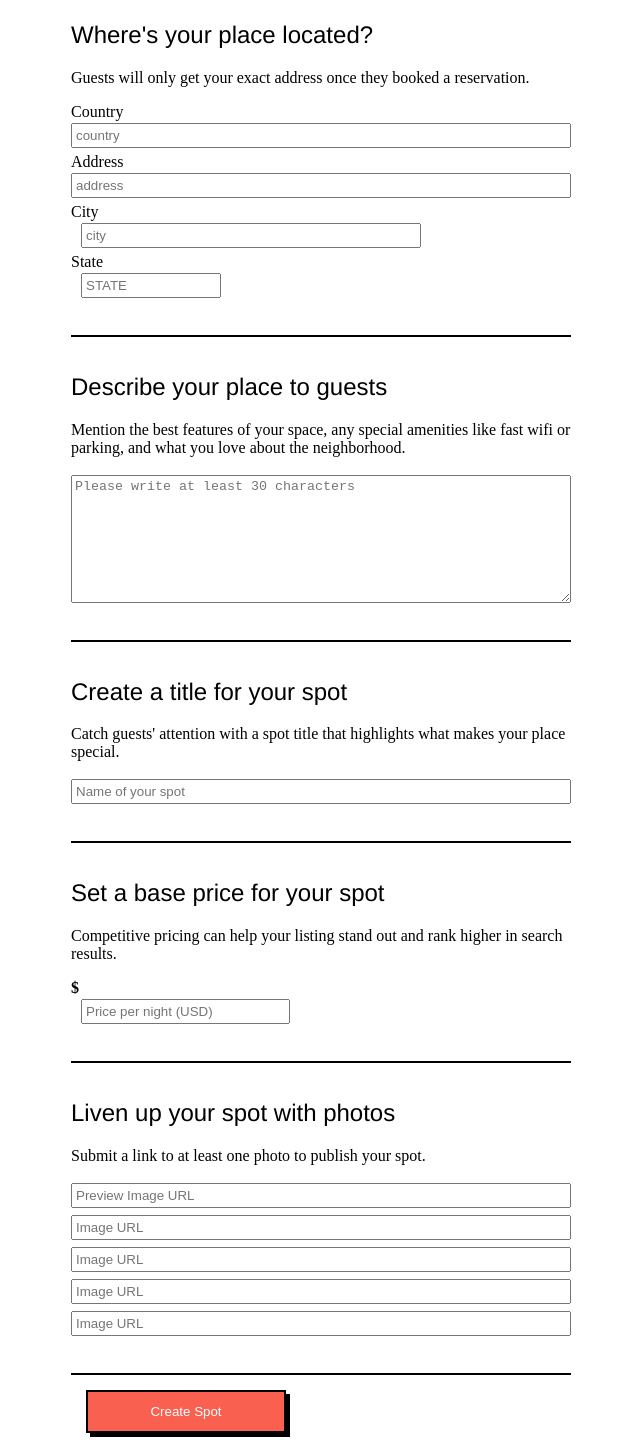
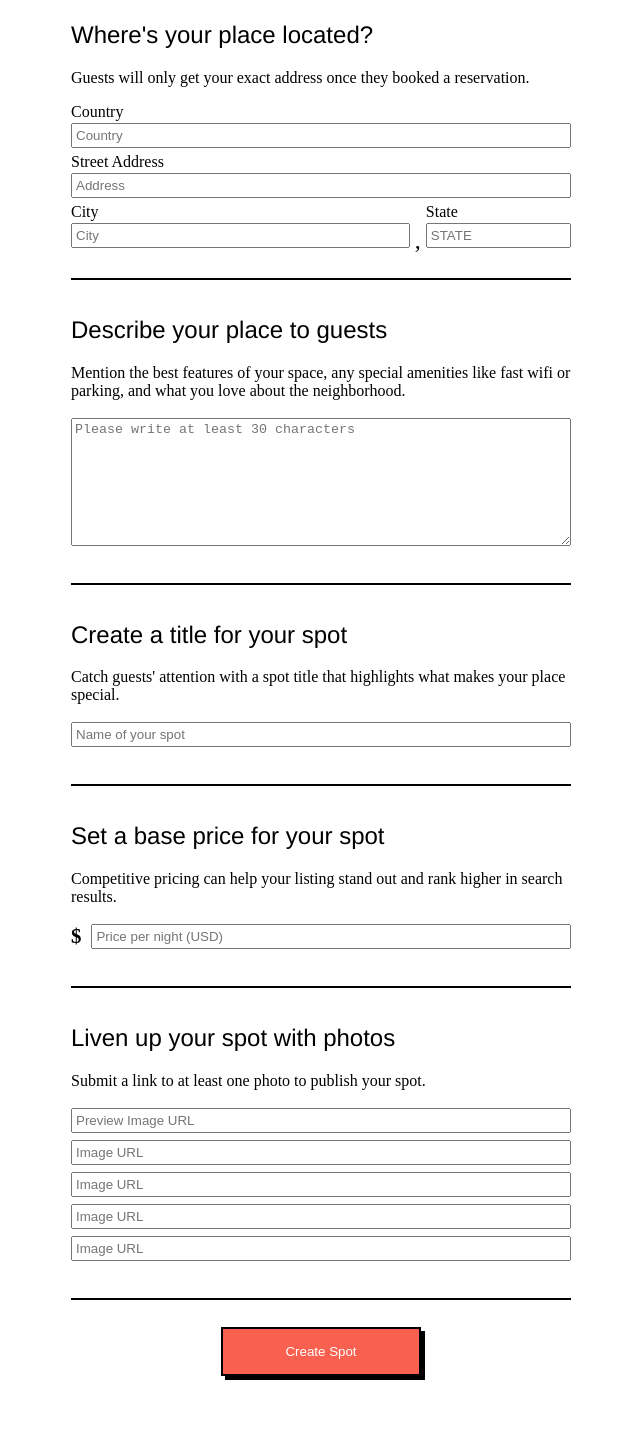
Before and after one commit to hcoates86/myBnb, a React (Create React App) app in the folder frontend/: page /spots/new in a window 1280 px wide. Shown: the part 195-1650 px from the top of the page, without its empty margins (319-959 px from the left). After the commit the page ends 1595 px from the top, so only its background shows below. Built offline with nearby package versions, Linux system fonts and the light colour scheme; no server answers.

Commit message:
prettier

```diff
--- a/frontend/src/components/ConfirmDeleteReviewModal/index.js
+++ b/frontend/src/components/ConfirmDeleteReviewModal/index.js
@@ -8,8 +8,6 @@ function ConfirmDeleteReviewModal({reviewId}) {
     const dispatch = useDispatch();
     const { closeModal } = useModal();
     const [reviewLeft, setReviewLeft] = useState(null);
-
-
 
     const confirmDelete = () => {
       // return (dispatch(deleteReview(reviewId))).then(closeModal)
--- a/frontend/src/components/Navigation/Navigation.css
+++ b/frontend/src/components/Navigation/Navigation.css
@@ -61,6 +61,7 @@
 }
 
 .profile-dropdown {
+  /* position: absolute; */
   border-radius: 2%;
   border: 3px solid black;
   height: auto;
--- a/frontend/src/components/Navigation/index.js
+++ b/frontend/src/components/Navigation/index.js
@@ -23,7 +23,9 @@ function Navigation({ isLoaded }){
       {isLoaded && (
         <>
         <li className='right-nav'>
+        {sessionUser ? (<>
         <NavLink exact to="/spots/new" id='newSpotText'>Create a New Spot</NavLink>
+        </>): <></>}
           <ProfileButton user={sessionUser} />
         </li>
         </>
--- a/frontend/src/components/SpotForm/SpotForm.css
+++ b/frontend/src/components/SpotForm/SpotForm.css
@@ -1,6 +1,11 @@
 .borderBox {
   border-bottom: solid 2px;
   padding-bottom: 2em;
+  padding-top: 1em;
+}
+
+.borderBox2 {
+  border-bottom: solid 2px;
   padding-top: 1em;
 }
 
@@ -22,7 +27,6 @@ text-align: start;
 
 
 .txtInput {
-  /* margin-left: 10px; */
   width: 100%;
   display: inline-block;
   padding: 3px;
@@ -31,25 +35,41 @@ text-align: start;
 }
 
 .city-state {
-display: inline;
-width: 1000px;
+display: flex;
 }
 
 #city {
-width: 68%;
+width: 70%;
 }
 
 #state {
-width: 28%;
+width: 30%;
 }
 
 #createButton {
-  padding: 12px;
+  padding: 15px;
   width: 200px;
-  margin: 15px;
+  margin-top: 2em;
 }
 
 .errors {
   margin: 0;
   padding: 0;
 }
+
+#comma {
+  margin: 1%;
+  line-height: 65px;
+  font-size: 1.5em;
+}
+
+#price {
+  display: flex;
+}
+
+#moneySign {
+  font-weight: bold;
+  font-size: 1.3em;
+  margin-right: 2%;
+  line-height: 135%;
+}
--- a/frontend/src/components/SpotForm/SpotForm.js
+++ b/frontend/src/components/SpotForm/SpotForm.js
@@ -107,7 +107,7 @@ const SpotForm = () => {
         <div className='outer'>
         <div className='inner'>
         <form id='display' onSubmit={handleSubmit}>
-        <div className='borderBox'>
+        <div className='borderBox2'>
         <h1>Create a New Spot</h1>
         <h2>Where's your place located?</h2>
         <p>Guests will only get your exact address once they booked a reservation.</p>
@@ -117,30 +117,31 @@ const SpotForm = () => {
             <input type='text' className='txtInput'
                 value={country}
                 onChange={(e) => setCountry(e.target.value)}
-                placeholder='country'
+                placeholder='Country'
                 />
         </div>
         </label>
 
-        <label>Address <span className='errors' hidden>{errors.address}</span>
+        <label>Street Address <span className='errors' hidden>{errors.address}</span>
         <div id='address'>
             <input type='text' className='txtInput'
                 value={address}
                 onChange={(e) => setAddress(e.target.value)}
-                placeholder='address' />
+                placeholder='Address' />
         </div>
         </label>
 
     <div className='city-state'>
-        <div id='city'>
+        <div id='City'>
             <label>City <span className='errors' hidden>{errors.city}</span>
 
                 <input type='text' className='txtInput'
                     value={city}
                     onChange={(e) => setCity(e.target.value)}
-                    placeholder='city' />
+                    placeholder='City' />
 
             </label></div>
+            <p id='comma'>,</p>
             <div id='state'>
             <label>State <span className='errors' hidden>{errors.state}</span>
 
@@ -200,13 +201,13 @@ const SpotForm = () => {
         <h2>Set a base price for your spot</h2>
         <p>Competitive pricing can help your listing stand out and rank higher in search results.</p>
         <div id='price'>
-            <label><strong>$ </strong>
+            <label id='moneySign'>$</label>
             <input type='number'
                 className='txtInput'
                 value={price}
                 onChange={(e) => setPrice(e.target.value)}
                 placeholder='Price per night (USD)' />
-            </label>
+
         </div>
         <p className='errors' hidden>{errors.price}</p>
         </div>
@@ -244,7 +245,7 @@ const SpotForm = () => {
             <p className='errors' hidden>{errors.imgurl4}</p>
             </div>
 
-        <div>
+        <div className='flexAlign'>
         <input type='submit' className='button-orange' id='createButton' value='Create Spot' />
         </div>
         </form>
--- a/frontend/src/components/Spots/ManageSpots.js
+++ b/frontend/src/components/Spots/ManageSpots.js
@@ -40,11 +40,12 @@ const ManageSpots = () => {
             {spots.filter(spot => spot.ownerId === user.id).map((spot) => (
                 <div id='manageSpotDiv'>
                 <SpotsIndexItem spot={spot} key={spot.id}/>
-                <div className='updateDeleteButtons'>
+                <div>
                 <Link to={`/user/spots/${spot.id}`} key={spot.id}><button id='updateButtonManage' className='button-grey butt-pad'>Update</button></Link>
                 <OpenModalMenuItem
                 itemText="Delete"
-                modalComponent={<ConfirmDeleteModal spotId={spot.id} />}
+                modalComponent={<ConfirmDeleteModal spotId={spot.id} />
+            }
                 />
                 </div>
                 </div>
--- a/frontend/src/components/Spots/Spots.css
+++ b/frontend/src/components/Spots/Spots.css
@@ -8,7 +8,6 @@
 #outer-box {
   width: 1000px;
   margin: auto;
-  border-bottom: black solid 2px;
 }
 
 .grid-container {
@@ -90,20 +89,6 @@
     text-align: center;
   }
 
-  .inner {
-  width: 1000px;
-  text-align: center;
-  }
-
-  label > .txtInput {
-    margin-left: 10px;
-
-  }
-
-  #price {
-    display: inline-block;
-  }
-
   .errors {
     color: red
 }
@@ -112,10 +97,6 @@
 .imgtop {
   height: 350px;
   width: 350px;
-}
-
-.spotBox {
-  margin: 2em;
 }
 
 .marginForCard {
@@ -184,13 +165,24 @@
 
 #manageSpotDiv {
   display: inline-block;
+  margin: 2em;
 }
 
-.updateDeleteButtons {
-  margin-left: 30px;
-
+#spotBoxId {
+  margin: 2em;
 }
 
 #updateButtonManage {
   margin-right: 2.5%;
 }
+
+.reviews-container {
+  display: flex;
+  flex-wrap: wrap;
+  flex-direction: column-reverse;
+}
+
+#bottom-separator {
+  border-bottom: black solid 2px;
+
+}
--- a/frontend/src/components/Spots/SpotsIndex.js
+++ b/frontend/src/components/Spots/SpotsIndex.js
@@ -18,7 +18,9 @@ const SpotsIndex = () => {
     return (
         <div id='indexBox'>
             {spots.map((spot) => (
+                <div id='spotBoxId'>
                 <SpotsIndexItem spot={spot} key={spot.id}/>
+                </div>
             ))}
         </div>
 
--- a/frontend/src/components/Spots/SpotsIndexItem.js
+++ b/frontend/src/components/Spots/SpotsIndexItem.js
@@ -4,10 +4,9 @@ import './Spots.css';
 const SpotsIndexItem = ({ spot }) => {
     let image = spot.previewImage || null;
     return (
-      // <div className='marginForCard'>
       <Link to={`/spots/${spot.id}`} title={spot.name}>
-        <div className='spotBox'>
-          <div>
+        <div>
+          <div id='spotBox'>
 
           <img className="thumbnail" src={image} alt={spot.name}></img>
           <div className='infoBox'>
@@ -25,7 +24,6 @@ const SpotsIndexItem = ({ spot }) => {
         </div></div>
       </Link>
 
-        // </div>
     );
   };
 
--- a/frontend/src/components/Spots/ViewSpot.js
+++ b/frontend/src/components/Spots/ViewSpot.js
@@ -65,8 +65,9 @@ const ViewSpot = () => {
     }, [reviewNumber, spot])
 
     useEffect(() => {
-      if (user && userReviews.filter(review => review.userId === user.id)) setReviewExists(true);
+      if (user && userReviews.filter(review => review.userId === user.id && review.spotId === spot.id).length) setReviewExists(true);
       else setReviewExists(false);
+      console.log(reviewExists)
     }, [userReviews, user])
 
 
@@ -100,6 +101,7 @@ const ViewSpot = () => {
       return (
         <>
         <div id='outer-box'>
+          <div id='bottom-separator'>
           <h1>{spot.name}</h1>
           <h3>{spot.city}, {spot.state}, {spot.country}</h3>
 
@@ -123,10 +125,18 @@ const ViewSpot = () => {
             <h2>Hosted by {spot.Owner.firstName} {spot.Owner.lastName}</h2>
             <p>{spot.description}</p>
             </div>
+
         </div>
-        <div>
-          <h1><span id="star2">★</span> {avgStarS} &#183; {spot.numReviews} {numReviewsS}</h1>
-          {(user && !thisUser) || (!reviewExists && user) ? (
+
+        <div className=''>
+          <h1><span id="star2">★</span> {avgStarS}
+          {avgStarS === 'New' ? (<></>) : (<>
+          &nbsp; &#183; &nbsp;{spot.numReviews} {numReviewsS}
+          </>)}
+          </h1>
+
+          {(user && (!thisUser && !reviewExists)) ? (
+          // {(user && !thisUser) || (!reviewExists && user) ? (
           <OpenModalMenuItem
                 itemText="Post Your Review"
                 modalComponent={<ReviewModal spotId={spotId}/>}
@@ -143,6 +153,7 @@ const ViewSpot = () => {
             </>
           )}
 
+          <div className='reviews-container'>
 
           {reviews.map(review => (
             <div id='review-box' key={review.id}>
@@ -160,9 +171,11 @@ const ViewSpot = () => {
           }
             </div>
           ))}
-
+     </div>
 
         </div>
+        </div>
+
         </>
       )
 }
--- a/frontend/src/index.css
+++ b/frontend/src/index.css
@@ -60,3 +60,13 @@ h1, h2, h3 {
 .padding {
   padding: 15px;
 }
+
+.flexAlign {
+  display: flex;
+  justify-content: space-evenly;
+}
+
+.flex-align-row {
+  display: flex;
+  justify-content: space-evenly;
+}
```
Also changed, not shown: 1 other file (tests, documents, lock files or other folders).
